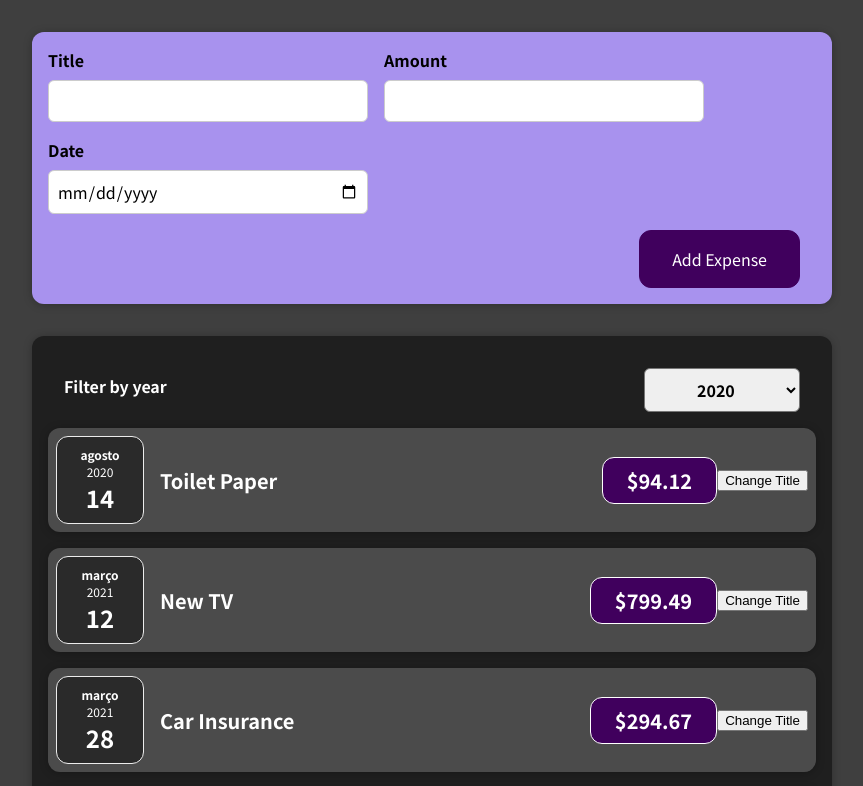
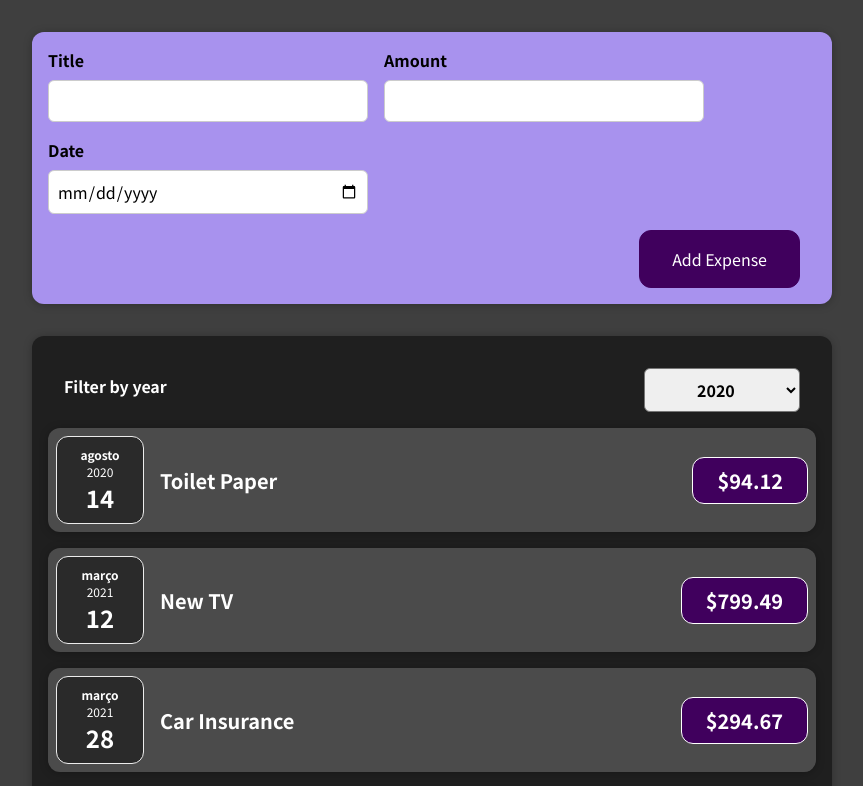
Before and after one commit to bqgama/max-js, a React (Create React App) app: page / in a window 1280 px wide. Shown: the top 786 px of the page, without its empty margins (208-1071 px from the left). Built offline with nearby package versions, Linux system fonts and the light colour scheme.

Commit message:
feature: created a stateful list

```diff
--- a/src/App.js
+++ b/src/App.js
@@ -1,10 +1,9 @@
-import React from "react";
+import React, { useState } from 'react';
 
-import NewExpense from "./components/NewExpense/NewExpense";
-import Expenses from "./components/Expenses/Expenses";
+import NewExpense from './components/NewExpense/NewExpense';
+import Expenses from './components/Expenses/Expenses';
 
-const App = () => {
-  const expenses = [
+const DUMMY_EXPENSES = [
   {
     id: 'e1',
     title: 'Toilet Paper',
@@ -26,16 +25,20 @@ const App = () => {
   },
 ];
 
-  const addExpenseHandler = expense => {
-    console.log('In App.js');
-    console.log(expense);
+const App = () => {
+  const [expenses, setExpenses] = useState(DUMMY_EXPENSES);
+
+  const addExpenseHandler = (expense) => {
+    setExpenses((prevExpenses) => {
+      return [expense, ...prevExpenses];
+    });
   };
 
   // return React.createElement(
   //   'div',
   //   {},
   //   React.createElement('h2', {}, "Let's get started!"),
-  //   React.createElement(Expenses, {items: expenses})
+  //   React.createElement(Expenses, { items: expenses })
   // );
 
   return (
@@ -44,6 +47,6 @@ const App = () => {
       <Expenses items={expenses} />
     </div>
   );
-}
+};
 
 export default App;
--- a/src/components/Expenses/ExpenseItem.js
+++ b/src/components/Expenses/ExpenseItem.js
@@ -1,24 +1,17 @@
-import React, { useState } from "react";
+import React from 'react';
 
 import ExpenseDate from './ExpenseDate';
 import Card from '../UI/Card';
-import './ExpenseItem.css'
+import './ExpenseItem.css';
 
 const ExpenseItem = (props) => {
-  const [title, setTitle] = useState(props.title);
-
-  const clickHandler = () => {
-    setTitle('Updated!');
-  };
-
   return (
-    <Card className="expense-item">
+    <Card className='expense-item'>
       <ExpenseDate date={props.date} />
-      <div className="expense-item__description">
-        <h2>{title}</h2>
-        <div className="expense-item__price">${props.amount}</div>
+      <div className='expense-item__description'>
+        <h2>{props.title}</h2>
+        <div className='expense-item__price'>${props.amount}</div>
       </div>
-      <button onClick={clickHandler}>Change Title</button>
     </Card>
   );
 }
--- a/src/components/Expenses/Expenses.js
+++ b/src/components/Expenses/Expenses.js
@@ -1,20 +1,24 @@
-import React, { useState } from "react";
+import React, { useState } from 'react';
 
-import ExpenseItem from "./ExpenseItem";
+import ExpenseItem from './ExpenseItem';
 import Card from '../UI/Card';
-import ExpensesFilter from "./ExpensesFilter";
-import './Expenses.css'
+import ExpensesFilter from './ExpensesFilter';
+import './Expenses.css';
 
 const Expenses = (props) => {
   const [filteredYear, setFilteredYear] = useState('2020');
 
-  const filterChangeHandler = selectedYear => {
+  const filterChangeHandler = (selectedYear) => {
     setFilteredYear(selectedYear);
   };
 
   return (
-    <Card className="expenses">
-      <ExpensesFilter selected={filteredYear} onChangeFilter={filterChangeHandler} />
+    <div>
+      <Card className='expenses'>
+        <ExpensesFilter
+          selected={filteredYear}
+          onChangeFilter={filterChangeHandler}
+        />
         {props.items.map((expense) => (
           <ExpenseItem
             title={expense.title}
@@ -23,8 +27,8 @@ const Expenses = (props) => {
           />
         ))}
       </Card>
+    </div>
   );
-
-}
+};
 
 export default Expenses;
--- a/src/components/Expenses/ExpensesFilter.js
+++ b/src/components/Expenses/ExpensesFilter.js
@@ -1,4 +1,4 @@
-import React from "react";
+import React from 'react';
 
 import './ExpensesFilter.css';
 
@@ -20,7 +20,7 @@ const ExpensesFilter = (props) => {
         </select>
       </div>
     </div>
-  )
-}
+  );
+};
 
 export default ExpensesFilter;
--- a/src/index.js
+++ b/src/index.js
@@ -1,3 +1,4 @@
+import React from 'react';
 import ReactDOM from 'react-dom/client';
 
 import './index.css';
```
Lines whose indentation alone changed are shown as unchanged.
